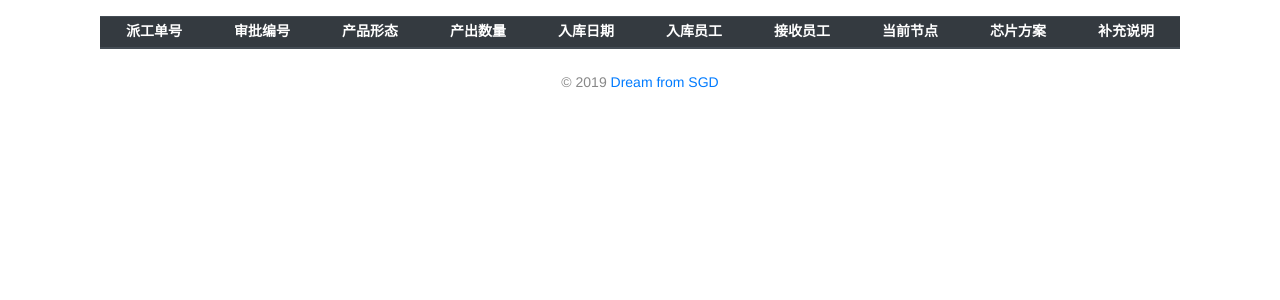
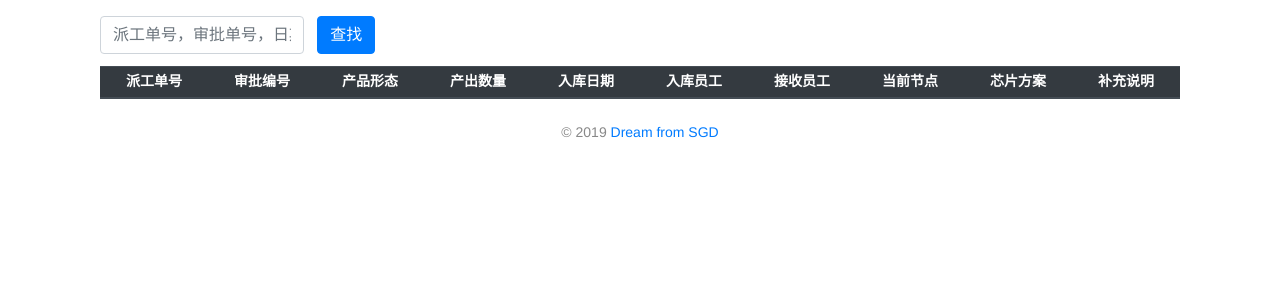
Before and after one commit to zhoumengxiong/DeliveryOrdersManagement, a Flask app: template watchlist/templates/index.html in a window 1280 px wide. Shown: the part 100-400 px from the top of the page. Run offline with Flask 2, Linux system fonts and the light colour scheme; the template is opened without the code that fills it, so the values that code supplies are empty; parts of the project's set-up code (start-up, migrations or seed data) failed here and were passed over; some libraries are stand-ins or nearby versions.

Commit message:
增加搜索框

```diff
--- a/watchlist/__init__.py
+++ b/watchlist/__init__.py
@@ -6,6 +6,7 @@ from flask import Flask
 from flask_sqlalchemy import SQLAlchemy
 from flask_login import LoginManager
 from flask_bootstrap import Bootstrap
+from flask_whooshee import Whooshee
 
 app = Flask(__name__)
 app.config['SECRET_KEY'] = os.getenv('SECRET_KEY', 'dev')
@@ -15,6 +16,7 @@ app.config['SQLALCHEMY_TRACK_MODIFICATIONS'] = False
 db = SQLAlchemy(app)
 login_manager = LoginManager(app)
 bootstrap = Bootstrap(app)
+whooshee = Whooshee(app)
 
 
 @login_manager.user_loader
--- a/watchlist/static/style.css
+++ b/watchlist/static/style.css
@@ -166,10 +166,15 @@ tr:nth-child(odd) td {
 
 }
 
-.table th, .table td {
+.table th,
+.table td {
     text-align: center;
-    vertical-align: middle!important;
-    }
+    vertical-align: middle !important;
+}
+
+.query {
+    margin-top: 12px;
+}
 
 /* Normal white .google as seen on Google.com*/
 .google {
@@ -230,7 +235,7 @@ tr:nth-child(odd) td {
 }
 
 .google.orange:active {
-    box-shadow: inset 0 1px 1px rgba(0,0,0,0.3);
+    box-shadow: inset 0 1px 1px rgba(0, 0, 0, 0.3);
 }
 
 /* Red Google .google as seen on drive.google.com */
@@ -244,14 +249,14 @@ tr:nth-child(odd) td {
 }
 
 .google.red:hover {
-     background: -webkit-linear-gradient(top, #DD4B39, #C53727);
-     background: -moz-linear-gradient(top, #DD4B39, #C53727);
-     background: -ms-linear-gradient(top, #DD4B39, #C53727);
-     border: 1px solid #AF301F;
+    background: -webkit-linear-gradient(top, #DD4B39, #C53727);
+    background: -moz-linear-gradient(top, #DD4B39, #C53727);
+    background: -ms-linear-gradient(top, #DD4B39, #C53727);
+    border: 1px solid #AF301F;
 }
 
 .google.red:active {
-     box-shadow: inset 0 1px 1px rgba(0,0,0,0.2);
+    box-shadow: inset 0 1px 1px rgba(0, 0, 0, 0.2);
     background: -webkit-linear-gradient(top, #D74736, #AD2719);
     background: -moz-linear-gradient(top, #D74736, #AD2719);
     background: -ms-linear-gradient(top, #D74736, #AD2719);
--- a/watchlist/templates/base.html
+++ b/watchlist/templates/base.html
@@ -33,7 +33,6 @@
             {% endif %}
         </ol>
     </nav>
-
     <!--{% from 'bootstrap/nav.html' import render_nav_item %}
         <nav class="navbar navbar-expand-lg navbar-light bg-light">
         <div class="navbar-nav mr-auto">
--- a/watchlist/templates/index.html
+++ b/watchlist/templates/index.html
@@ -90,9 +90,15 @@
         <label for="Supplement">补充说明</label>
         <input type="text" class="form-control form-control-sm" id="Supplement" name="Supplement" autocomplete="off">
         <br>
-        <button type="submit" class="btn btn-primary">提交</button>
+        <button type="submit" class="btn btn-primary">新增</button>
 </form>
 {% endif %}
+<div class="query">
+    <form class="form-inline" action="{{url_for('search')}}">
+        <input type="text" name="q" class="form-control" placeholder="派工单号，审批单号，日期" required> &nbsp;&nbsp;&nbsp;<button
+            class="btn btn-primary" type="submit">查找</button>
+    </form>
+</div>
 <div>
     <table class="table table-striped table-sm">
         <thead class="thead-dark">
@@ -128,12 +134,13 @@
                 {% if current_user.is_authenticated %}
                 <td><span><a class="google orange"
                             href="{{ url_for('edit', movie_id=movie.Id) }}">修改</a></span>&nbsp;&nbsp;&nbsp;
-                            <span>
                     <span>
-                        <form class="inline-form" method="post" action="{{ url_for('delete', movie_id=movie.Id) }}">
-                            <input type="submit" class="google red" name="delete" value="删除" onclick="return confirm('你确认删除吗?')">
-                        </form>
-                    </span>
+                        <span>
+                            <form class="inline-form" method="post" action="{{ url_for('delete', movie_id=movie.Id) }}">
+                                <input type="submit" class="google red" name="delete" value="删除"
+                                    onclick="return confirm('你确认删除吗?')">
+                            </form>
+                        </span>
                 </td>
                 {% endif %}
             </tr>
--- a/watchlist/views.py
+++ b/watchlist/views.py
@@ -133,3 +133,21 @@ def logout():
     logout_user()
     flash('Goodbye.')
     return redirect(url_for('index'))
+
+
+@app.route('/search')
+def search():
+    if request.method == 'POST':
+        name = request.form['name']
+
+        if not name or len(name) > 20:
+            flash('Invalid input.')
+            return redirect(url_for('settings'))
+
+        user = User.query.first()
+        user.name = name
+        db.session.commit()
+        flash('Settings updated.')
+        return redirect(url_for('index'))
+
+    return render_template('search.html')
```
Also changed, not shown: watchlist/models.py (+7 -4 lines), watchlist/templates/search.html (added, +14 -0 lines), 3 other files.
